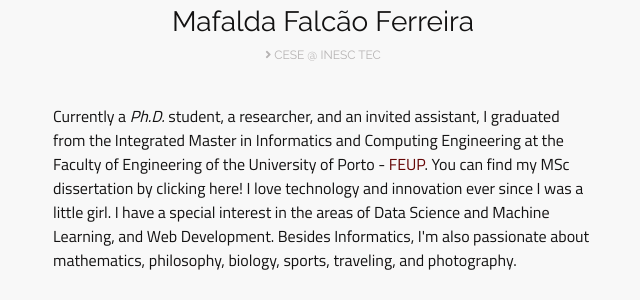
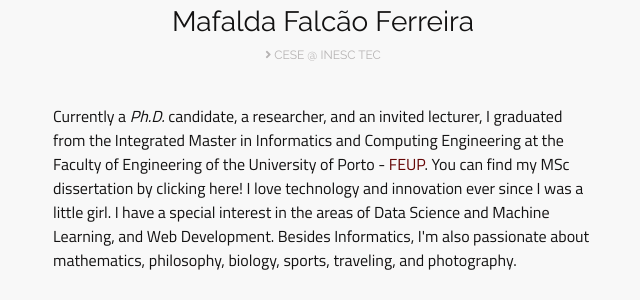
Before and after one commit to mafaldafalcaotvf/mafaldafalcaotvf.github.com, a Jekyll site: the page built from index.html, in a window 1280 px wide. Shown: the part 437-737 px from the top of the page, without its empty margins (317-957 px from the left). Built offline with Jekyll 4.4.1, drawn with Linux system fonts in a browser that asks for light colours; nearby versions of some CDN libraries.

Commit message:
minor changes

```diff
--- a/index.html
+++ b/index.html
@@ -21,7 +21,7 @@
         </div>
         <div class="row justify-content-center mt-4">
             <div class="col-md-6">
-                <p> Currently a <em>Ph.D.</em> student, a researcher, and an invited assistant, I graduated from
+                <p> Currently a <em>Ph.D.</em> candidate, a researcher, and an invited lecturer, I graduated from
                     the Integrated Master in Informatics and Computing Engineering at the Faculty of Engineering
                     of the University of Porto - <a href="http://www.fe.up.pt" id="feup">FEUP</a>. You can find my MSc dissertation
                     by<a href="http://hdl.handle.net/10216/106477"> clicking here!</a> I love technology and
```
